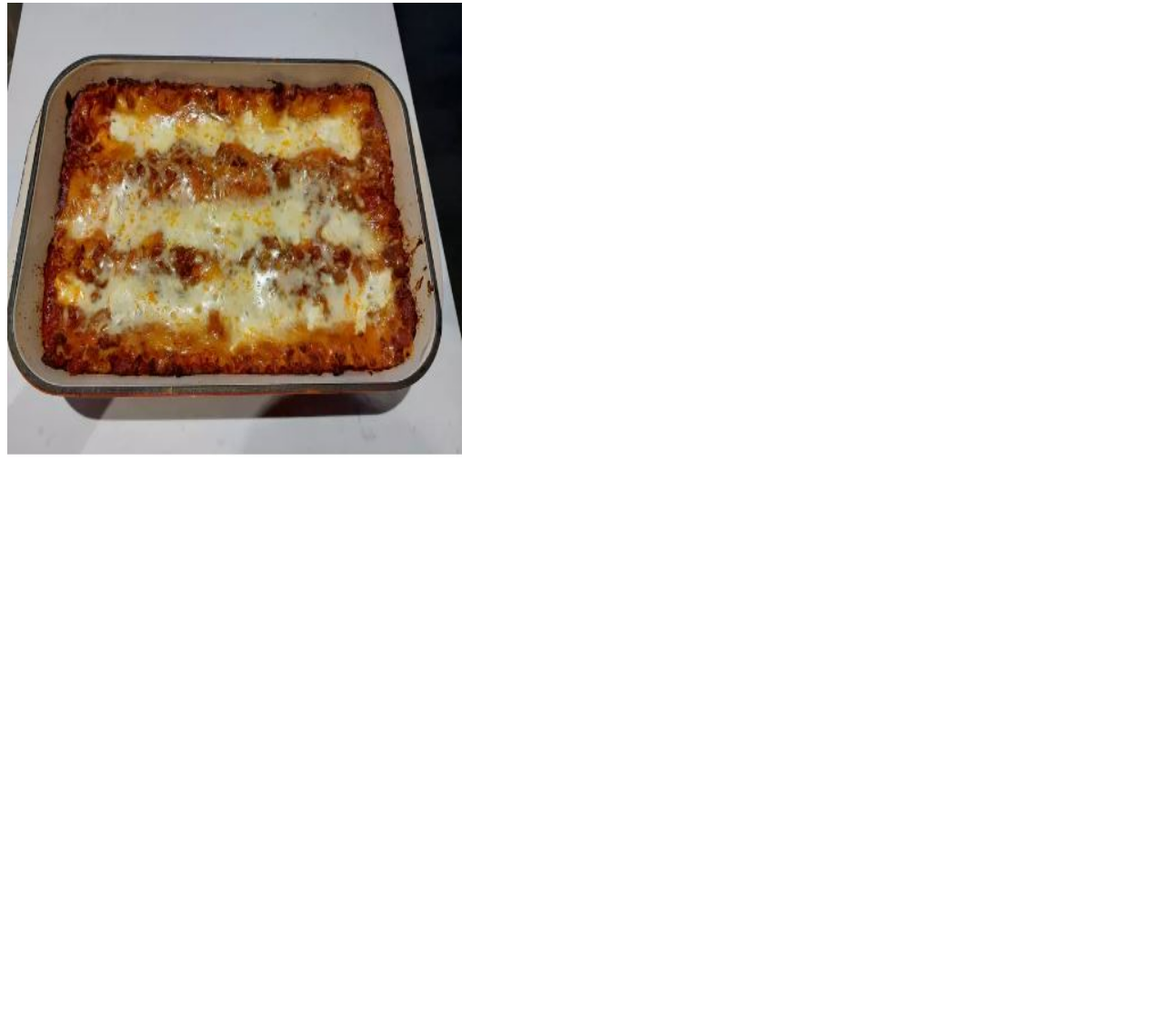
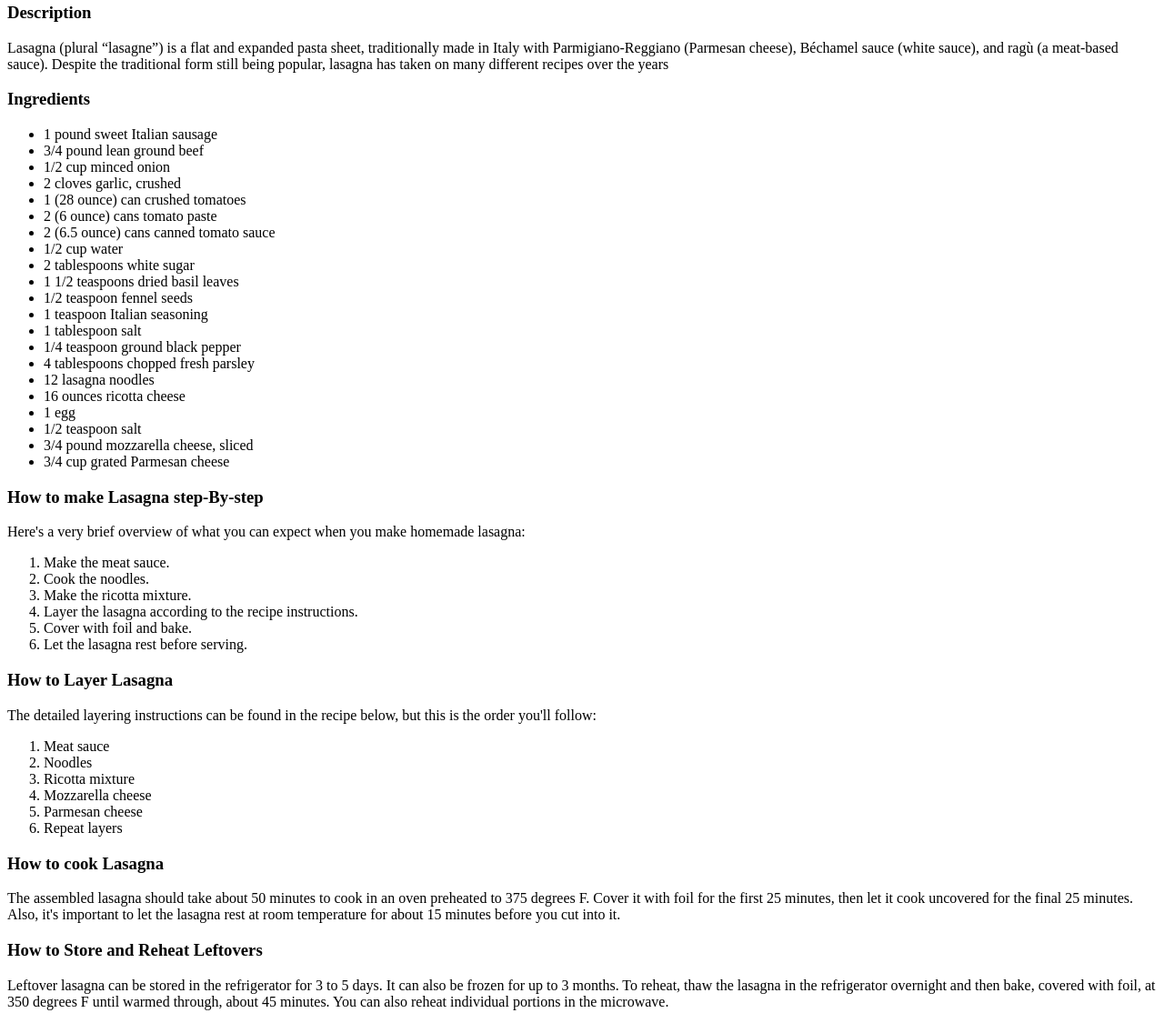
Before and after one commit to Abir0606/recipes, a plain HTML site: page lasagna.html in a window 1280 px wide. Shown: the part 77-1191 px from the top of the page at 91% size. Before the commit the page ends 800 px from the top, so only its background shows below. Drawn offline with Linux system fonts and the light colour scheme.

Commit message:
completed a recipe

```diff
--- a/lasagna.html
+++ b/lasagna.html
@@ -5,7 +5,70 @@
 
 <head>
     <title>Lasagna</title>
- <h1> Lasagna Recipe </h1>
- <img src = "lasagna.JPG" alt = "lasagna" width = "500" height = "500">
+         <h1> Lasagna Recipe </h1>
+        <h3> Description </h3>
+            <p> Lasagna (plural “lasagne”) is a flat and expanded pasta sheet, traditionally made in Italy with Parmigiano-Reggiano (Parmesan cheese), Béchamel sauce (white sauce), and ragù (a meat-based sauce). Despite the traditional form still being popular, lasagna has taken on many different recipes over the years</p>
+        <h3> Ingredients </h3>
+            <ul>
+                <li> 1 pound sweet Italian sausage </li>
+                <li> 3/4 pound lean ground beef </li>
+                <li> 1/2 cup minced onion </li>
+                <li> 2 cloves garlic, crushed </li>
+                <li> 1 (28 ounce) can crushed tomatoes </li>
+                <li> 2 (6 ounce) cans tomato paste </li>
+                <li> 2 (6.5 ounce) cans canned tomato sauce </li>
+                <li> 1/2 cup water </li>
+                <li> 2 tablespoons white sugar </li>
+                <li> 1 1/2 teaspoons dried basil leaves </li>
+                <li> 1/2 teaspoon fennel seeds </li>
+                <li> 1 teaspoon Italian seasoning </li>
+                <li> 1 tablespoon salt </li>
+                <li> 1/4 teaspoon ground black pepper </li>
+                <li> 4 tablespoons chopped fresh parsley </li>
+                <li> 12 lasagna noodles </li>
+                <li> 16 ounces ricotta cheese </li>
+                <li> 1 egg </li>
+                <li> 1/2 teaspoon salt </li>
+                <li> 3/4 pound mozzarella cheese, sliced </li>
+                <li> 3/4 cup grated Parmesan cheese </li>
+            </ul>
+        <h3> How to make Lasagna step-By-step </h3>
+            <p>
+            Here's a very brief overview of what you can expect when you make homemade lasagna:
+            <ol>
+                <li> Make the meat sauce.</li>
+                <li> Cook the noodles. </li>
+                <li> Make the ricotta mixture.</li>
+                <li> Layer the lasagna according to the recipe instructions.</li>
+                <li> Cover with foil and bake.</li>
+                <li> Let the lasagna rest before serving.</li>
+            </ol>
+            </p>
+        <h3> How to Layer Lasagna </h3>
+            <p>
+                The detailed layering instructions can be found in the recipe below, but this is the order you'll follow:
+            </p>
+            <ol>
+                <li> Meat sauce </li>
+                <li> Noodles </li>
+                <li> Ricotta mixture </li>
+                <li> Mozzarella cheese </li>
+                <li> Parmesan cheese </li>
+                <li> Repeat layers </li>
+            </ol>
+        <h3>
+            How to cook Lasagna
+        </h3>
+        <p> The assembled lasagna should take about 50 minutes to cook in an oven preheated to 375 degrees F. Cover it with foil for the first 25 minutes, then let it cook uncovered for the final 25 minutes. Also, it's important to let the lasagna rest at room temperature for about 15 minutes before you cut into it.</p>
+
+        <h3> How to Store and Reheat Leftovers </h3>
+            <p>
+                Leftover lasagna can be stored in the refrigerator for 3 to 5 days. It can also be frozen for up to 3 months. To reheat, thaw the lasagna in the refrigerator overnight and then bake, covered with foil, at 350 degrees F until warmed through, about 45 minutes. You can also reheat individual portions in the microwave.
+            </p>
+
+        <img src = "lasagna.JPG" alt = "lasagna" width = "500" height = "500">
+ <br>
+ <br>
+ <a href = "index.html"> Back to home </a>
 </head>
 </html>
```
Also changed, not shown: index.html (+1 -1 lines).
